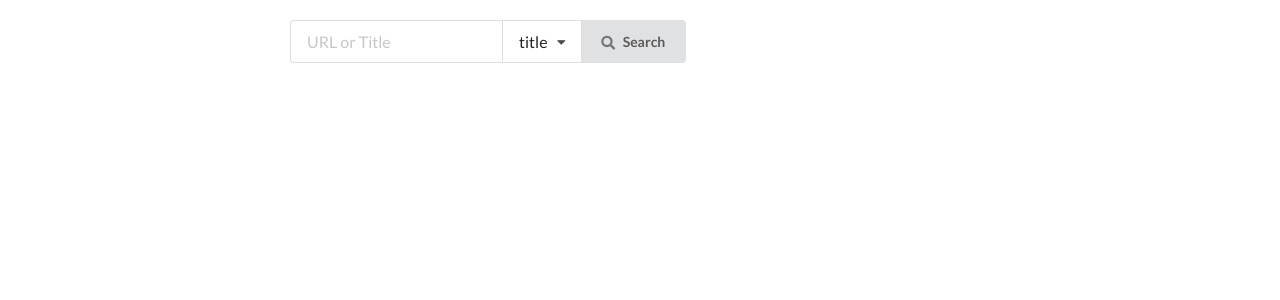
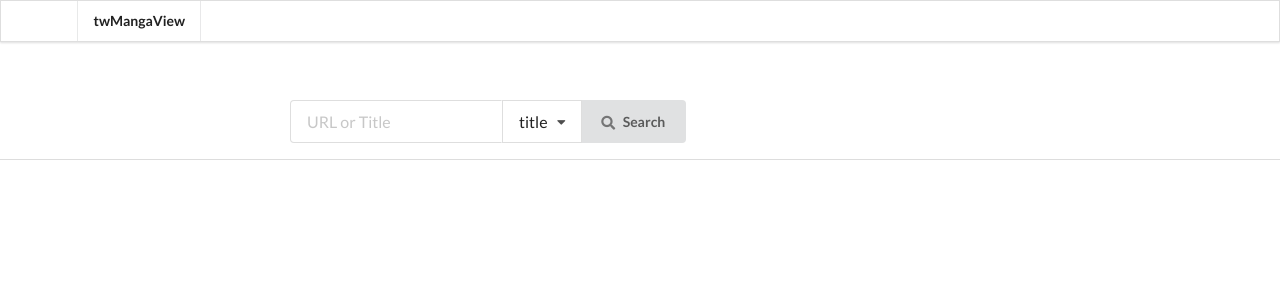
Before and after one commit to melqueawq/twMangaview, a Flask app: page / in a window 1280 px wide. Shown: the top 300 px of the page. Run offline with Flask 2, Linux system fonts and the light colour scheme; some libraries are stand-ins or nearby versions.

Commit message:
[improve] 見た目調整

```diff
--- a/templates/index.html
+++ b/templates/index.html
@@ -4,7 +4,7 @@
 Twitter APIの上限に達しました。 <br />
 {% endif %}
 <br />
-<div class="ui text container">
+<div class="ui main text container">
     <form action="/search" method="get">
         <div class="ui action input">
             <input type="text" placeholder="URL or Title" name="query" />
--- a/templates/layout.html
+++ b/templates/layout.html
@@ -9,11 +9,27 @@
     <script src="https://code.jquery.com/jquery-3.1.1.min.js"
         integrity="sha256-hVVnYaiADRTO2PzUGmuLJr8BLUSjGIZsDYGmIJLv2b8=" crossorigin="anonymous"></script>
     <script src="https://cdn.jsdelivr.net/npm/semantic-ui@2.4.2/dist/semantic.min.js"></script>
+
+    <style type="text/css">
+        .main.container {
+            margin-top: 5em;
+        }
+    </style>
 </head>
 
 <body>
+    <div class="ui fixed main menu">
+        <div class="ui container">
+            <div class="header item">
+                twMangaView
+            </div>
+        </div>
+    </div>
+
     {% block content %}
     {% endblock %}
+    <div class="ui divider"></div>
+
     <script>
         $(document).ready(function () {
             $('.ui.dropdown').dropdown();
```
Also changed, not shown: templates/search.html (+9 -3 lines).
